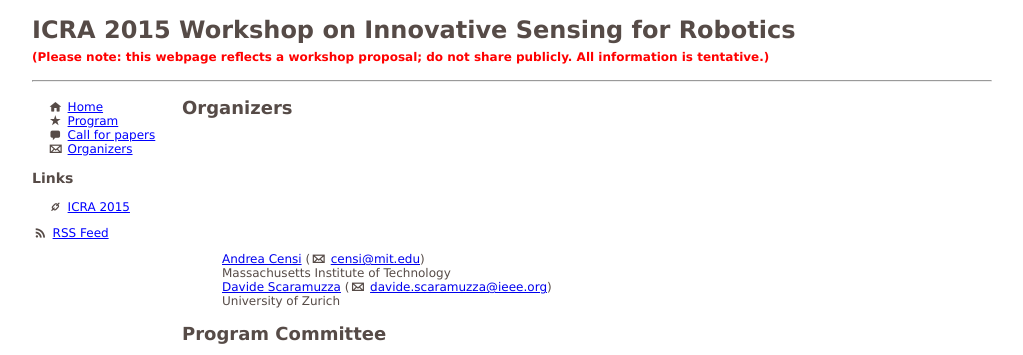
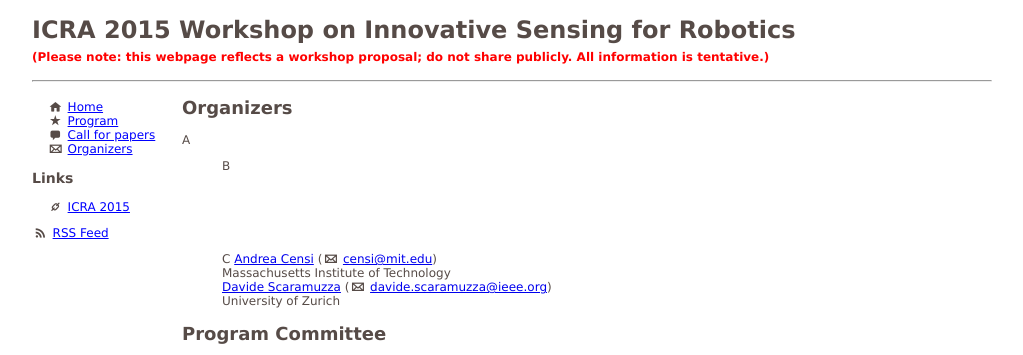
Before and after one commit to AndreaCensi/innovative-sensing, a Jekyll site: the page built from organizers.html, in a window 1280 px wide. Shown: the top 355 px of the page, without its empty margins (26-1049 px from the left). Built offline with Jekyll 4.4.1, drawn with Linux system fonts in a browser that asks for light colours; Markdown is read by kramdown in place of the engine named in the settings.

Commit message:
verification

```diff
--- a/organizers.html
+++ b/organizers.html
@@ -3,9 +3,10 @@
 title: Organizers
 ---
 
-
+A
 <ul>
-    <li class='person'>
+    B
+    <li class='person'>C
             <a href="http://purl.org/censi/web">Andrea Censi</a>
             (<i class="icon-mail"></i> <a href="mailto:censi@mit.edu">censi@mit.edu</a>)
         <br/>
```
